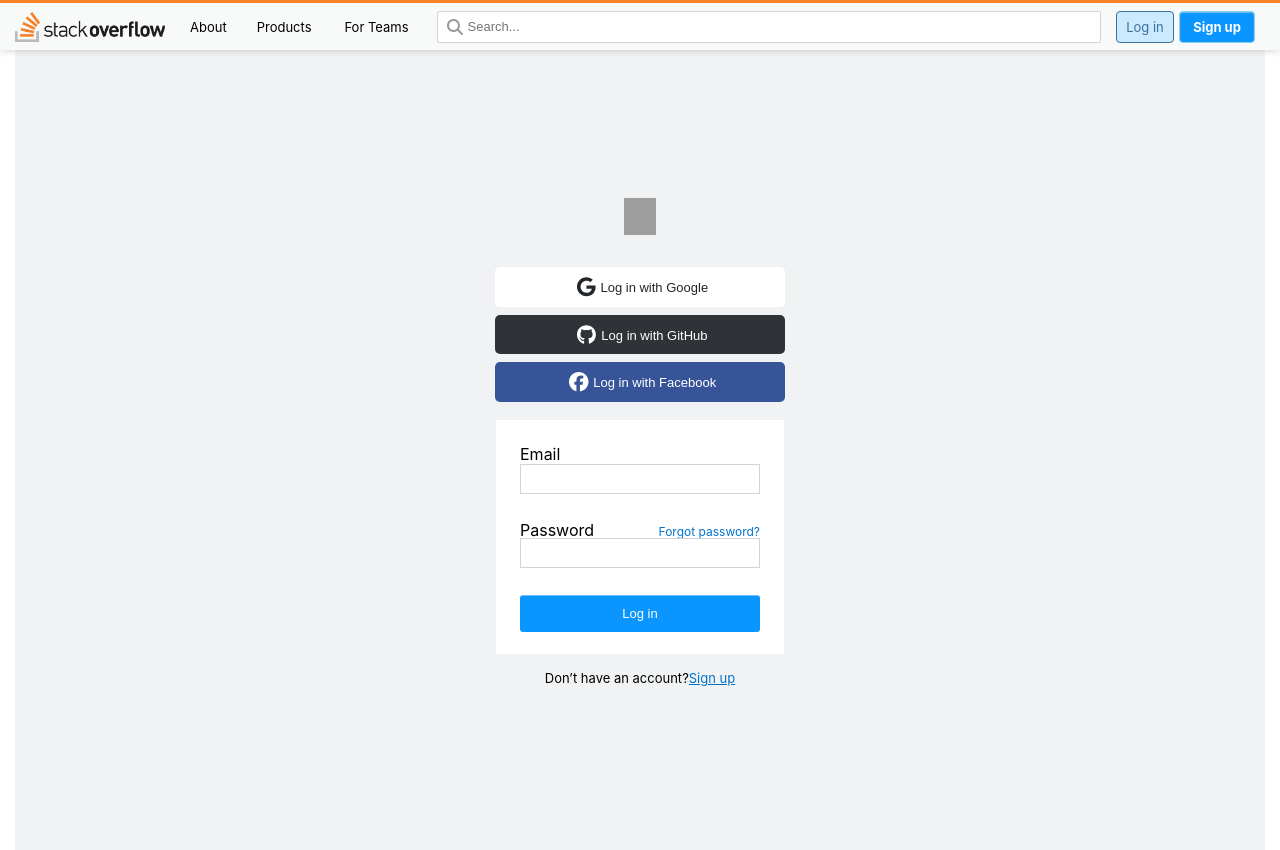
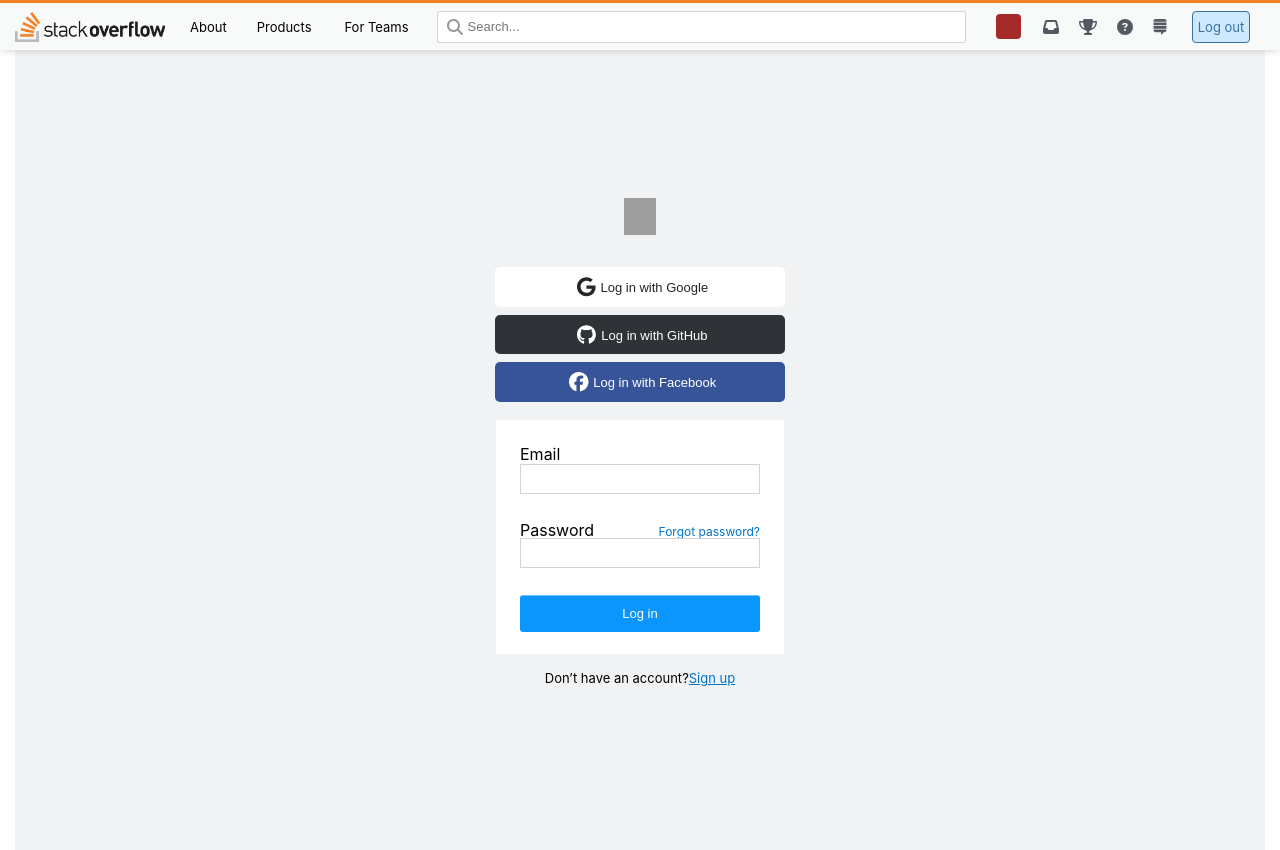
Before and after one commit to codestates-seb/seb43_pre_032, a React (Create React App) app in the folder client/: page /auth/login in a window 1280 px wide. Built offline with nearby package versions, Linux system fonts and the light colour scheme; no server answers; sample sign-in values are in the browser's storage; grey boxes are pictures that could not be loaded.

Commit message:
feat: 로그인시 멤버아이디 저장/ 회원가입 유효성검사 오류 수정/로그인시 헤더변경

```diff
--- a/client/src/components/Header/HeaderButton.js
+++ b/client/src/components/Header/HeaderButton.js
@@ -6,23 +6,53 @@
   faTrophy,
 } from '@fortawesome/free-solid-svg-icons';
 import { faStackExchange } from '@fortawesome/free-brands-svg-icons';
+import { Link } from 'react-router-dom';
+import axios from 'axios';
+import { useEffect, useState } from 'react';
 
 // import { selectNav } from '../../store/store';
 // import { useDispatch } from 'react-redux';
 
 const OtherButtons = () => {
   // const dispatch = useDispatch();
-  const example = [{ data1: '1' }, { data2: '2' }];
+  // const example = [{ data1: '1' }, { data2: '2' }];
 
   // 로그인시 get요청으로 유저이름 가져오기
   // 프로필 클릭시 마이페이지 링크 연결
   // 프로필 색? 랜덤??
 
+  const [name, setName] = useState('');
+  const [reputation, setReputation] = useState('');
+
+  const getToken = localStorage.getItem('token');
+  const getMemberid = localStorage.getItem('memberid');
+
+  const membersIdAxios = () => {
+    axios
+      .get(
+        `http://ec2-13-125-39-247.ap-northeast-2.compute.amazonaws.com:8080/members/${getMemberid}`,
+        { headers: { Authorization: getToken } }
+      )
+      .then((res) => {
+        const name = res.data.name;
+        setName(name);
+        const reputation = res.data.name;
+        setReputation(reputation);
+      })
+      .catch((err) => console.log(err));
+  };
+
+  useEffect(() => {
+    membersIdAxios();
+  }, []);
+
   return (
     <OtherContainer className="flex-center">
       <Menu className="section-size">
-        <Profile>호재</Profile>
-        {example.length}
+        <Link to={`/users/3355`}>
+          <Profile>{name}</Profile>
+          {reputation}
+        </Link>
       </Menu>
       <Menu>
         <FontAwesomeIcon icon={faInbox} />
@@ -34,13 +64,22 @@
         <FontAwesomeIcon icon={faCircleQuestion} />
       </Menu>
       <Menu>
-        <FontAwesomeIcon icon={faStackExchange} />
+        <Link to={'/logout'}>
+          <FontAwesomeIcon icon={faStackExchange} />
+        </Link>
       </Menu>
     </OtherContainer>
   );
 };
 
 export const LoginBtn = styled.div`
+  height: 30px;
+  :hover {
+    background-color: var(--login-btn-after);
+  }
+`;
+
+export const LogOutBtn = styled.div`
   height: 30px;
   :hover {
     background-color: var(--login-btn-after);
@@ -60,6 +99,12 @@
   width: 230px;
   height: 100%;
   margin-left: 20px;
+
+  a {
+    text-decoration: none; /* 밑줄 제거 */
+    color: inherit; /* 상속받은 색상 사용 */
+    font-size: inherit;
+  }
 `;
 const Menu = styled.div`
   display: flex;
--- a/client/src/components/Header/HeaderCom.js
+++ b/client/src/components/Header/HeaderCom.js
@@ -1,8 +1,7 @@
 import styled from 'styled-components';
 import '../../assets/logo.png';
-import { LoginBtn, SignInBtn, OtherButtons } from './HeaderButton';
+import { LoginBtn, SignInBtn, LogOutBtn, OtherButtons } from './HeaderButton';
 import { useState } from 'react';
-import { useSelector } from 'react-redux';
 import { useNavigate, Link } from 'react-router-dom';
 import { FontAwesomeIcon } from '@fortawesome/react-fontawesome';
 import {
@@ -13,9 +12,15 @@
 import Nav from '../Nav';
 
 function Header() {
-  let isLogin = useSelector((state) => {
-    return state.isLogin;
-  });
+  //토큰 여부로 로그인 여부 확인하여 헤더 표시
+  const tokenValid = localStorage.getItem('token');
+  let isLogin = false;
+  if (tokenValid) {
+    isLogin = true;
+  } else {
+    isLogin = false;
+  }
+
   let [menuOpen, setMenuOpen] = useState(false);
 
   let navigate = useNavigate();
@@ -75,7 +80,19 @@
           <SerachBar placeholder="Search..."></SerachBar>
         </SerachGroup>
         {isLogin ? (
-          <OtherButtons />
+          <>
+            <OtherButtons />
+            <div className="flex-center log-sign margin-10">
+              <Link to={'/logout'}>
+                <LogOutBtn
+                  className="flex-center btn-skyblue-style temp-width"
+                  onClick={clickLogin}
+                >
+                  Log out
+                </LogOutBtn>
+              </Link>
+            </div>
+          </>
         ) : (
           <div className="flex-center log-sign margin-10">
             <LoginBtn
@@ -118,6 +135,13 @@
   & > :hover.hover {
     background-color: var(--menu-hover-background);
   }
+
+  a {
+    text-decoration: none; /* 밑줄 제거 */
+    color: inherit; /* 상속받은 색상 사용 */
+    font-size: inherit;
+  }
+
   .logo {
     width: 150px;
     height: 30px;
--- a/client/src/pages/Login.js
+++ b/client/src/pages/Login.js
@@ -2,7 +2,7 @@
 import { useNavigate, Link } from 'react-router-dom';
 
 import styled from 'styled-components';
-import { selectFooter, selectNav, setLogin } from '../store/store';
+import { selectFooter, selectNav } from '../store/store';
 import { useDispatch } from 'react-redux';
 import { FontAwesomeIcon } from '@fortawesome/react-fontawesome';
 import {
@@ -52,12 +52,19 @@
           localStorage.setItem('token', token);
         };
 
+        const memberid = response.headers.memberid;
+        const saveMemberId = (memberid) => {
+          localStorage.setItem('memberid', memberid);
+        };
+
         if (response.status === 200 || response.status === 201) {
+          //--------------------------해야할일
+          // 유저 id도 받아와서 로컬스토리지에 저장하기
           setIsLogin(false);
           saveToken(token);
+          saveMemberId(memberid);
           dispatch(selectFooter(true));
           dispatch(selectNav(true));
-          dispatch(setLogin(true));
           navigate('/question');
         }
       })
--- a/client/src/pages/Signup.js
+++ b/client/src/pages/Signup.js
@@ -43,8 +43,10 @@
     dispatch(selectNav(false));
   }, []);
 
+  //이게 문제인데
   useEffect(() => {
-    if (email !== '') signupAxios();
+    const isVaild = !isName && !isEmail && !isPassword && isCheck;
+    if (isVaild) signupAxios();
   }, [email, password, name]);
 
   //이게 찐
@@ -135,7 +137,6 @@
     event.preventDefault();
 
     //유효성 검사하는 함수들
-
     nameHandler();
     emailHandler();
     passwordHandler();
```
